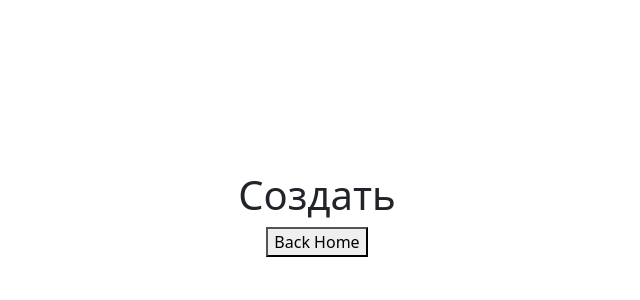
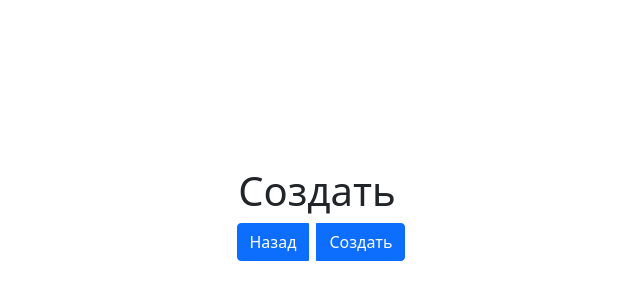
Before and after one commit to Solexofficial/react-student-card, a React (Create React App) app: page /create in a window 1280 px wide. Shown: the part 186-486 px from the top of the page, without its empty margins (323-963 px from the left). Built offline with nearby package versions, Linux system fonts and the light colour scheme.

Commit message:
feat: add studentCard

```diff
--- a/src/app/components/studentCard.jsx
+++ b/src/app/components/studentCard.jsx
@@ -0,0 +1,31 @@
+import React from 'react';
+import PropTypes from 'prop-types';
+
+const StudentCard = ({ student }) => {
+  const { firstName, secondName, birthYear, portfolioUrl } = student;
+  console.log(firstName, secondName, birthYear, portfolioUrl);
+  return (
+    <div style={{ marginBottom: 10 }}>
+      <h1>Карточка студента</h1>
+      <div>
+        <strong>Имя: </strong>
+        {firstName}
+      </div>
+      <div>
+        <strong>Фамилия: </strong> {secondName}
+      </div>
+      <div>
+        <strong>Год Рождения: </strong> {birthYear}
+      </div>
+      <div>
+        <strong>Портфолио: </strong> {portfolioUrl}
+      </div>
+    </div>
+  );
+};
+
+StudentCard.propTypes = {
+  student: PropTypes.object,
+};
+
+export default StudentCard;
--- a/src/app/layouts/createForm.jsx
+++ b/src/app/layouts/createForm.jsx
@@ -1,5 +1,6 @@
 import React from 'react';
 import { useHistory } from 'react-router';
+import { setStorageData } from '../utils/storage';
 
 const CreateForm = () => {
   const history = useHistory();
@@ -7,10 +8,26 @@ const CreateForm = () => {
   const handleGoHome = () => {
     history.replace('/');
   };
+
+  const handleSetStorage = () => {
+    setStorageData('student', {
+      firstName: 'Mark',
+      secondName: 'Pokrovsky',
+      birthYear: 1995,
+      portfolioUrl: 'https:asd.ru',
+    });
+  };
   return (
     <>
       <h1>Создать</h1>
-      <button onClick={handleGoHome}>Back Home</button>
+      <div className='btn-group'>
+        <button className='btn btn-primary mx-2' onClick={handleGoHome}>
+          Назад
+        </button>
+        <button className='btn btn-primary' onClick={handleSetStorage}>
+          Создать
+        </button>
+      </div>
     </>
   );
 };
--- a/src/app/layouts/main.jsx
+++ b/src/app/layouts/main.jsx
@@ -1,12 +1,17 @@
 import React from 'react';
 import { Link } from 'react-router-dom';
+import StudentCard from '../components/studentCard';
+import { getStorageData } from '../utils/storage';
 
 const Main = () => {
+  const data = getStorageData('student');
   return (
     <>
-      <h1>Карточка студента</h1>
+      {data ? <StudentCard student={data} /> : <h5 className='m-5'>Нет данных</h5>}
       <Link to='/create'>
-        <button type='button'>Добавить</button>
+        <button className='btn btn-primary' type='button'>
+          Добавить
+        </button>
       </Link>
     </>
   );
--- /dev/null
+++ b/src/app/utils/storage.js
@@ -0,0 +1,7 @@
+export function getStorageData(key) {
+  return JSON.parse(localStorage.getItem(key));
+}
+
+export function setStorageData(key, value) {
+  return localStorage.setItem(key, JSON.stringify(value));
+}
```
